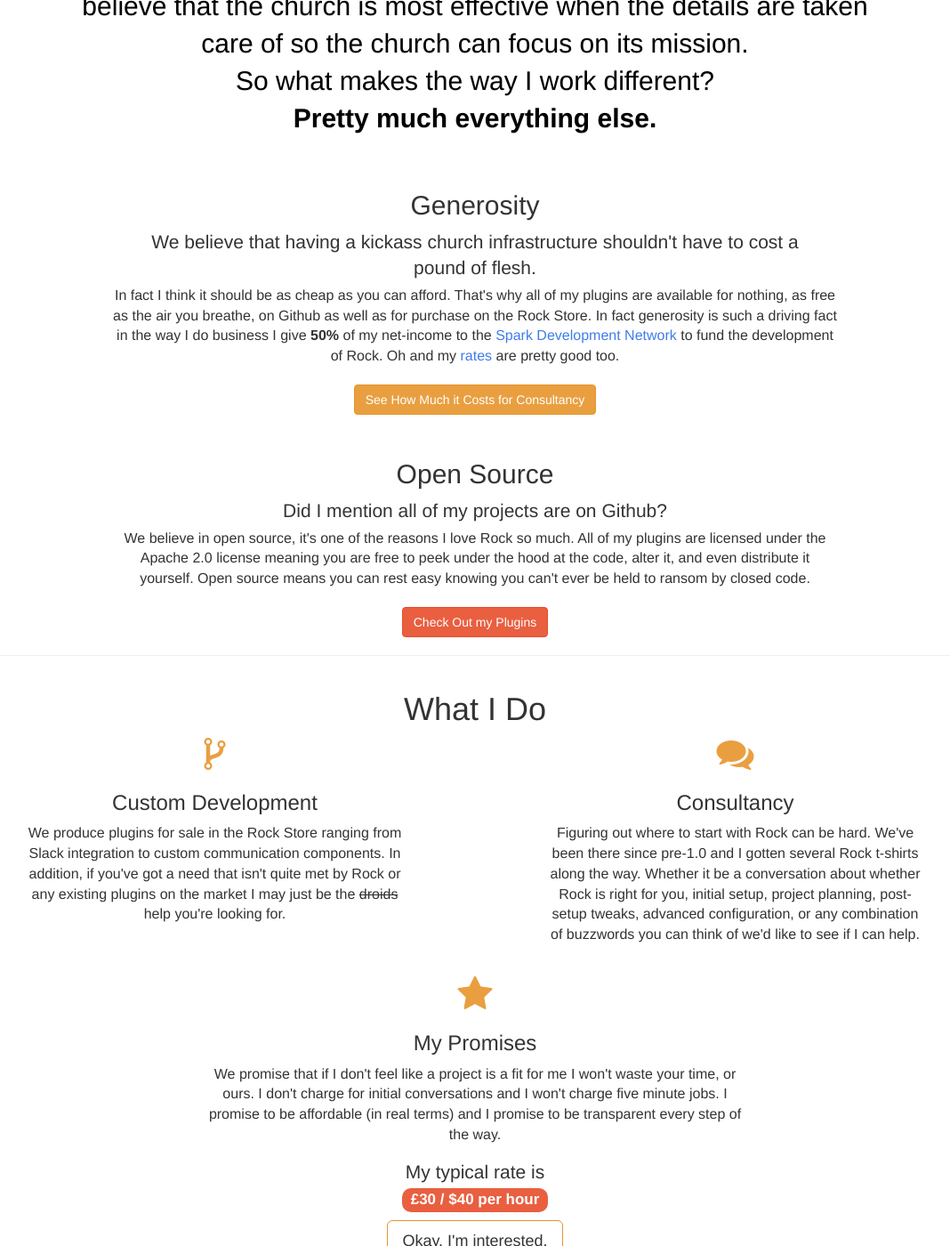
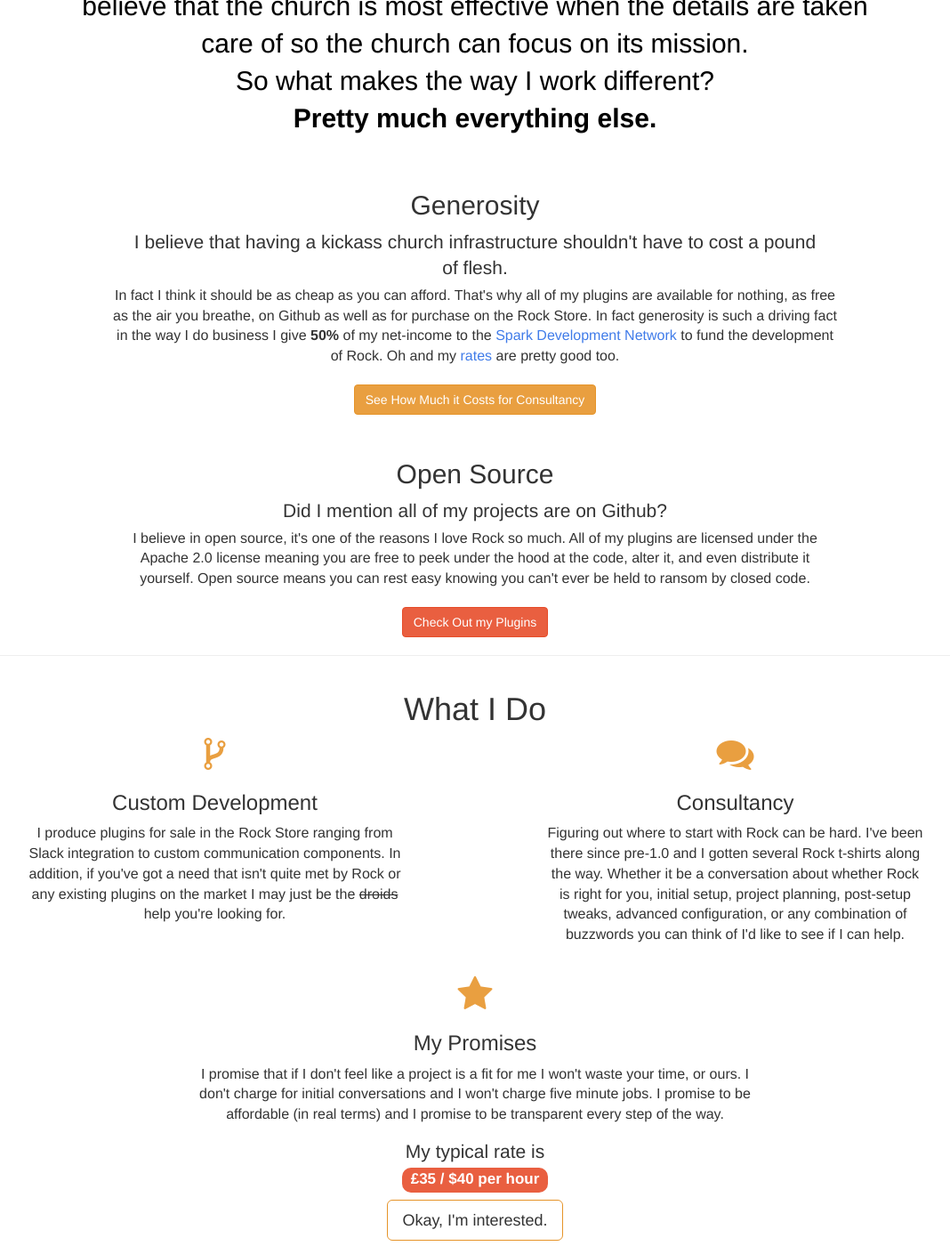
Before and after one commit to BricksandMortar/bricksandmortar.github.io, a Jekyll site: the page built from index.html, in a window 1280 px wide and 1400 px high, scrolled down 346 px. Shown: the whole window at 89% size, without its empty margins (106-1174 px from the left). Built offline with Jekyll 4.4.1, drawn with Linux system fonts in a browser that asks for light colours.

Commit message:
Alter rate (oops, the UK economy crashed) and stop being both plural

```diff
--- a/index.html
+++ b/index.html
@@ -9,7 +9,7 @@ catch: So what makes the way I work different?<br /><strong>Pretty much everythi
     <h2>Generosity</h2>
   </div>
   <div class="col-md-offset-1 col-md-10 mobile-banner">
-    <p class="lead">We believe that having a kickass church infrastructure shouldn't have to cost a pound of flesh.</p>
+    <p class="lead">I believe that having a kickass church infrastructure shouldn't have to cost a pound of flesh.</p>
   </div>
   <div class="col-md-offset-1 col-md-10 reason">
     <p>In fact I think it should be as cheap as you can afford. That's why all of my plugins are available for nothing, as free as the air you breathe, on Github as well as for purchase on the Rock Store. In fact generosity is such a driving fact in the way I do business I give <strong>50%</strong> of my net-income to the <a href="http://www.sparkdevelopmentnetwork.org/">Spark Development Network</a> to fund the development of Rock. Oh and my <a class="rates" href="#do">rates</a> are pretty good too.</p>
@@ -23,7 +23,7 @@ catch: So what makes the way I work different?<br /><strong>Pretty much everythi
     <p class="lead">Did I mention all of my projects are on Github? </p>
   </div>
   <div class="col-md-offset-1 col-md-10">
-    <p>We believe in open source, it's one of the reasons I love Rock so much. All of my plugins are licensed under the Apache 2.0 license meaning you are free to peek under the hood at the code, alter it, and even distribute it yourself. Open source means you can rest easy knowing you can't ever be held to ransom by closed code.</p>
+    <p>I believe in open source, it's one of the reasons I love Rock so much. All of my plugins are licensed under the Apache 2.0 license meaning you are free to peek under the hood at the code, alter it, and even distribute it yourself. Open source means you can rest easy knowing you can't ever be held to ransom by closed code.</p>
     <a href="{{site.github.url}}/plugins" class="btn btn-mobile-secondary btn-md">Check Out my Plugins</a>
   </div>
 </div>
@@ -36,19 +36,19 @@ catch: So what makes the way I work different?<br /><strong>Pretty much everythi
   <div class="col-md-6 do">
     <i class="fa fa-code-fork fa-3x"></i>
     <h3>Custom Development</h3>
-    <p>We produce plugins for sale in the Rock Store ranging from Slack integration to custom communication components. In addition, if you've got a need that isn't quite met by Rock or any existing plugins on the market I may just be the <strike>droids</strike> help you're looking for.</p>
+    <p>I produce plugins for sale in the Rock Store ranging from Slack integration to custom communication components. In addition, if you've got a need that isn't quite met by Rock or any existing plugins on the market I may just be the <strike>droids</strike> help you're looking for.</p>
   </div>
   <div class="col-md-6 do">
     <i class="fa fa-comments fa-3x"></i>
     <h3>Consultancy</h3>
-    <p>Figuring out where to start with Rock can be hard. We've been there since pre-1.0 and I gotten several <span id="tshirts">Rock t-shirts</span> along the way. Whether it be a conversation about whether Rock is right for you, initial setup, project planning, post-setup tweaks, advanced configuration, or any combination of buzzwords you can think of we'd like to see if I can help.</p>
+    <p>Figuring out where to start with Rock can be hard. I've been there since pre-1.0 and I gotten several <span id="tshirts">Rock t-shirts</span> along the way. Whether it be a conversation about whether Rock is right for you, initial setup, project planning, post-setup tweaks, advanced configuration, or any combination of buzzwords you can think of I'd like to see if I can help.</p>
   </div>
   <div class="col-md-offset-2 col-md-8 do">
     <i class="fa fa-star fa-3x"></i>
     <h3><a id="rates">My Promises</a></h3>
-    <p>We promise that if I don't feel like a project is a fit for me I won't waste your time, or ours. I don't charge for initial conversations and I won't charge five minute jobs. I promise to be affordable (in real terms) and I promise to be transparent every step of the way.</p>
+    <p>I promise that if I don't feel like a project is a fit for me I won't waste your time, or ours. I don't charge for initial conversations and I won't charge five minute jobs. I promise to be affordable (in real terms) and I promise to be transparent every step of the way.</p>
     <p class="lead">My typical rate is <br />
-      <span class="label label-default rate">£<span id="gbp-rate">30</span> / $<span id="usd-rate">40</span> per hour</span></p>
+      <span class="label label-default rate">£<span id="gbp-rate">35</span> / $<span id="usd-rate">40</span> per hour</span></p>
       <a onclick="toggleForm();" id="formButton" class="btn btn-outline-orange btn-lg interested">Okay, I'm interested.</a>
     </div>
 
@@ -56,7 +56,7 @@ catch: So what makes the way I work different?<br /><strong>Pretty much everythi
       <form class="form-horizontal hidden" id="contact_form" role="form">
         <div class="form-group has-feedback">
           <div class="col-sm-offset-2 col-sm-8 text-center">
-            <p>Send me a message and we'll back in touch. You can use the handy form below or cut out the middleman and email me at <a href="mailto:hello@bricksandmortarstudio.com?Subject=Bricks%20and%20Mortar" target="_top">hello@bricksandmortarstudio.com</a>.</p>
+            <p>Send me a message and I'll back in touch. You can use the handy form below or cut out the middleman and email me at <a href="mailto:hello@bricksandmortarstudio.com?Subject=Bricks%20and%20Mortar" target="_top">hello@bricksandmortarstudio.com</a>.</p>
           </div>
         </div>
         <div class="form-group has-feedback">
@@ -124,7 +124,6 @@ catch: So what makes the way I work different?<br /><strong>Pretty much everythi
 
 
 
-
     </div>
 
     <script>
```
